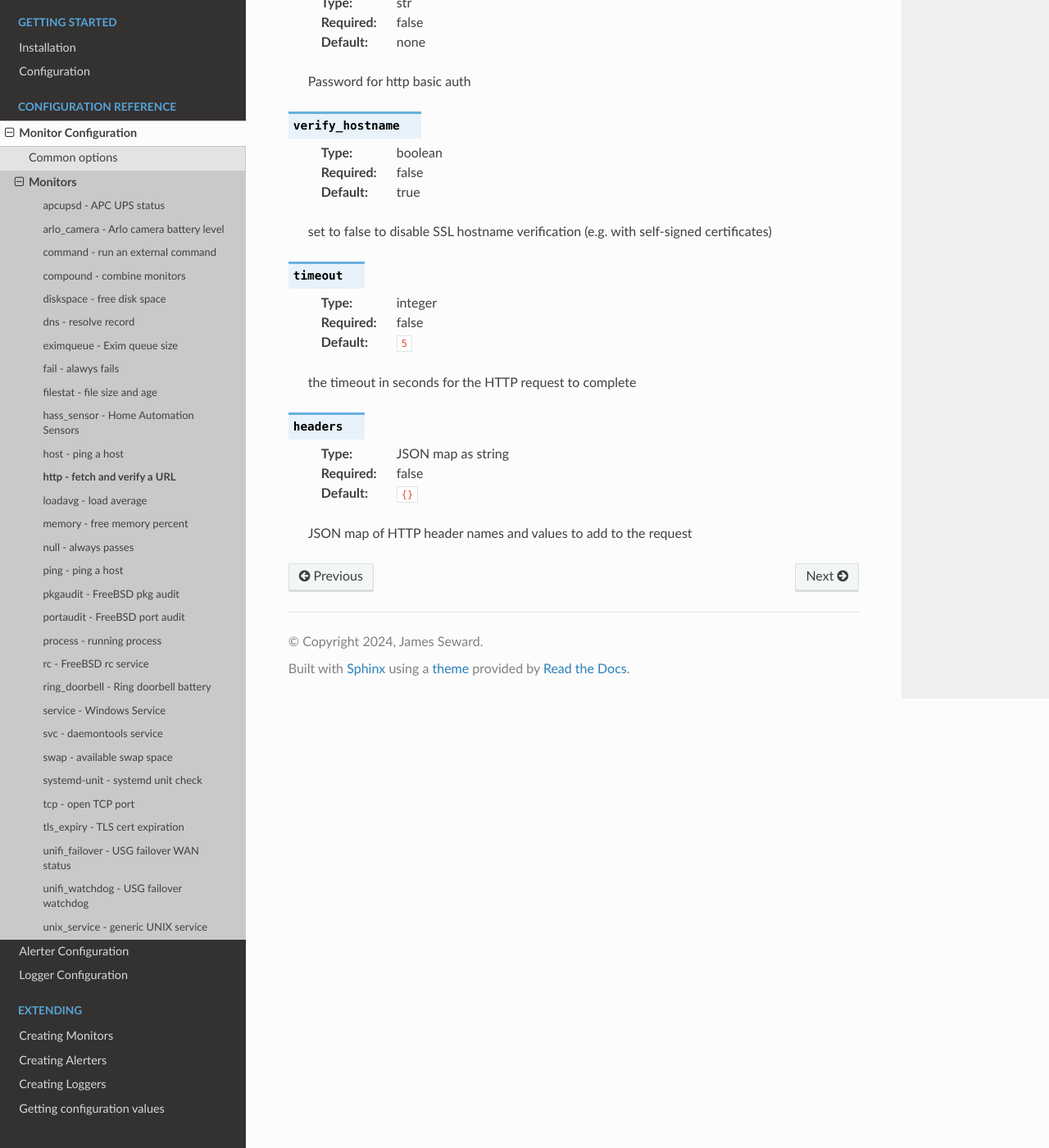
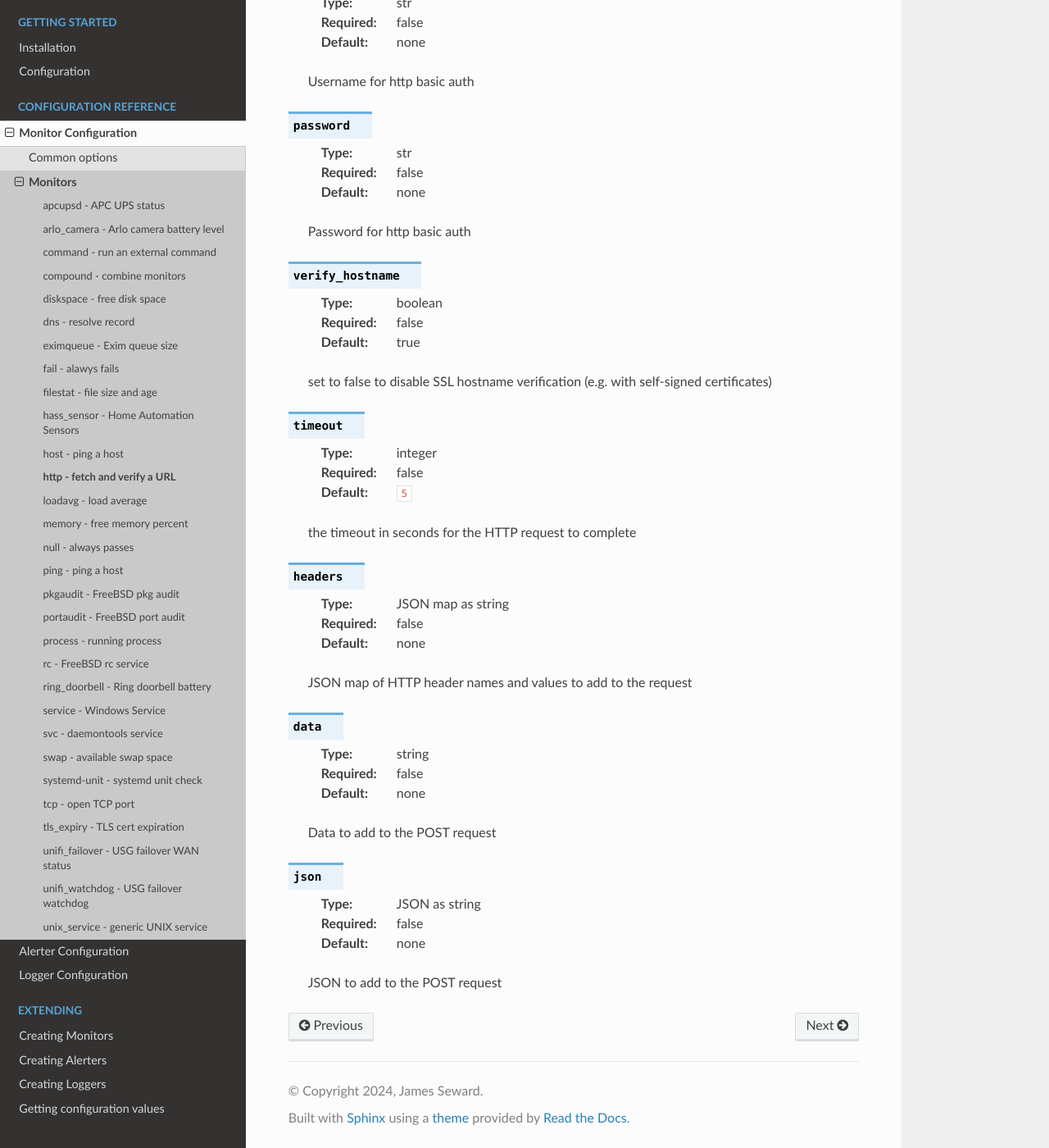
Before and after one commit to jamesoff/simplemonitor, a Sphinx documentation site: the page built from docs/monitors/http.rst, in a window 1280 px wide and 1400 px high, scrolled down 1170 px. Shown: the whole window at 82% size. Built offline with Sphinx 7.4.7 and the Read the Docs theme 3.1.0, drawn with Linux system fonts in a browser that asks for light colours; pages that are not in the unit, such as notebooks, are missing from menus; some of the changed text lies outside the part shown.

Commit message:
Docs updates

```diff
--- a/docs/alerters/ntfy.rst
+++ b/docs/alerters/ntfy.rst
@@ -56,7 +56,7 @@
 
     :type: bool
     :required: false
-    :default: ``false``
+    :default: false
 
     Prefix the subject line with an icon dependent on the result (failed/succeeded)
 
--- a/docs/loggers.rst
+++ b/docs/loggers.rst
@@ -60,7 +60,7 @@
 
     :type: bool
     :required: false
-    :default: ``false``
+    :default: false
 
     if set, the logger only logs for monitors which executed on an iteration. Intended to be combined with the :ref:`gap<gap>` property of a Monitor.
 
--- a/docs/monitors/http.rst
+++ b/docs/monitors/http.rst
@@ -2,6 +2,14 @@
 ^^^^^^^^^^^^^^^^^^^^^^^^^^^^^
 
 Attempts to fetch a URL and makes sure the HTTP return code is (by default) 200/OK. Can also match the content of the page to a regular expression.
+
+.. confval:: method
+
+    :type: string
+    :required: true
+    :default: `GET`
+
+    The method used in the HTTP request: `HEAD` `GET` `POST`
 
 .. confval:: url
 
@@ -30,7 +38,7 @@
 
     :type: bool
     :required: false
-    :default: `true`
+    :default: true
 
     Follow redirects
 
@@ -70,6 +78,22 @@
 
     :type: JSON map as string
     :required: false
-    :default: ``{}``
+    :default: none
 
     JSON map of HTTP header names and values to add to the request
+
+.. confval:: data
+
+    :type: string
+    :required: false
+    :default: none
+
+    Data to add to the POST request
+
+.. confval:: json
+
+    :type: JSON as string
+    :required: false
+    :default: none
+
+    JSON to add to the POST request
```
Also changed, not shown: docs/alerters.rst (+5 -5 lines), docs/alerters/healthchecks.rst (added, +41 -0 lines), docs/configuration.rst (+8 -0 lines).
